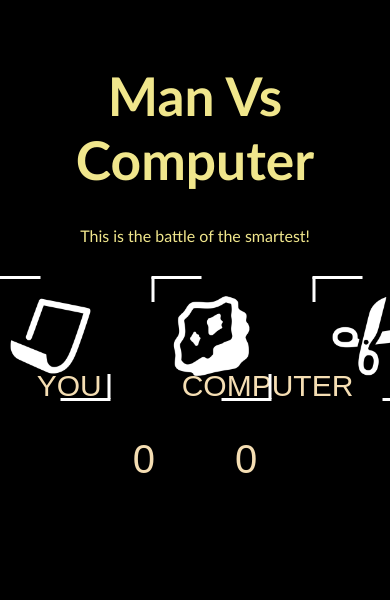
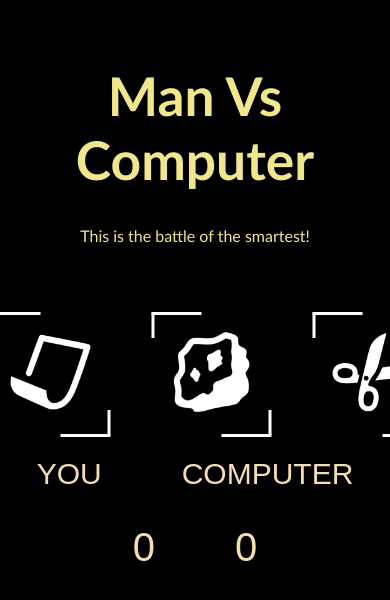
Before and after one commit to Ouano/Rock-Paper-Scissor-Game, a plain HTML site: page index.html in a window 390 px wide. Shown: the top 600 px of the page. Drawn offline with Linux system fonts and the light colour scheme.

Commit message:
CSS Changed for mobile part6

```diff
--- a/style.css
+++ b/style.css
@@ -154,7 +154,7 @@ img {
 
 @media (max-width: 650px) {
     .flex-container {
-      flex-direction: row;
+        transform: translate(-50%, -25%);
     }
     .flex-container .btn {
       margin: 15px 0;
```
Also changed, not shown: index.html (+1 -3 lines).
